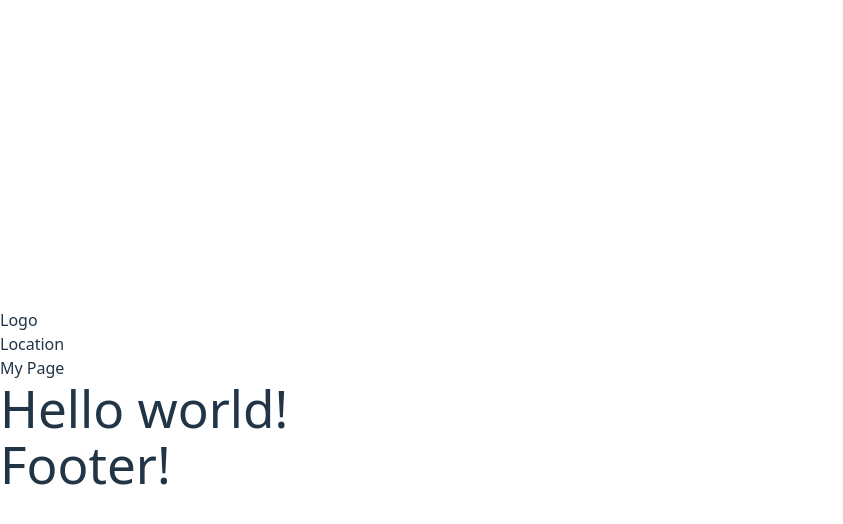
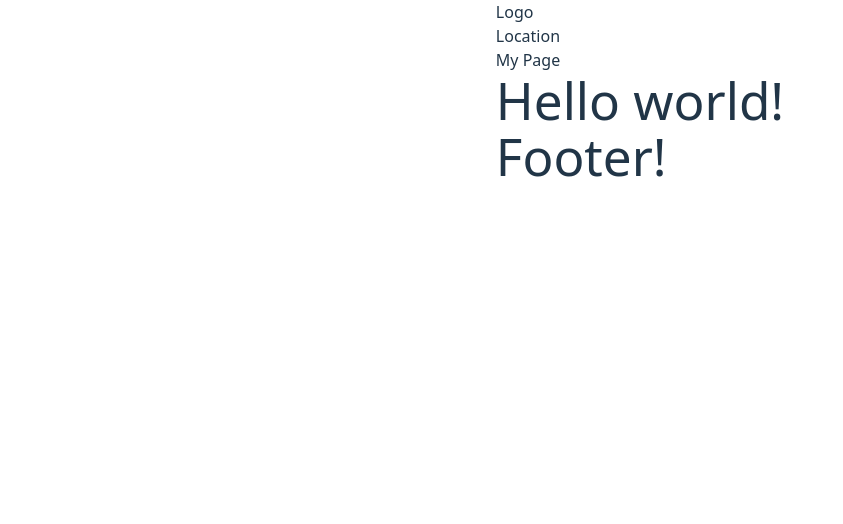
Before and after one commit to OtchuOtchu/frontend, a React (Vite) app: page / in a window 1280 px wide. Shown: the top 524 px of the page, without its empty margins (0-843 px from the left). Built offline with nearby package versions, Linux system fonts and the light colour scheme; no server answers.

Commit message:
body width

```diff
--- a/src/index.css
+++ b/src/index.css
@@ -3,11 +3,13 @@
 @tailwind utilities;
 
 body {
-  margin: 0;
+  margin: 0 auto;
   display: flex;
-  place-items: center;
-  min-width: 320px;
+  flex-direction: column;
+  align-items: center;
+  width: 100%;
   max-width: 1200px;
+
   min-height: 100vh;
 }
 
```
